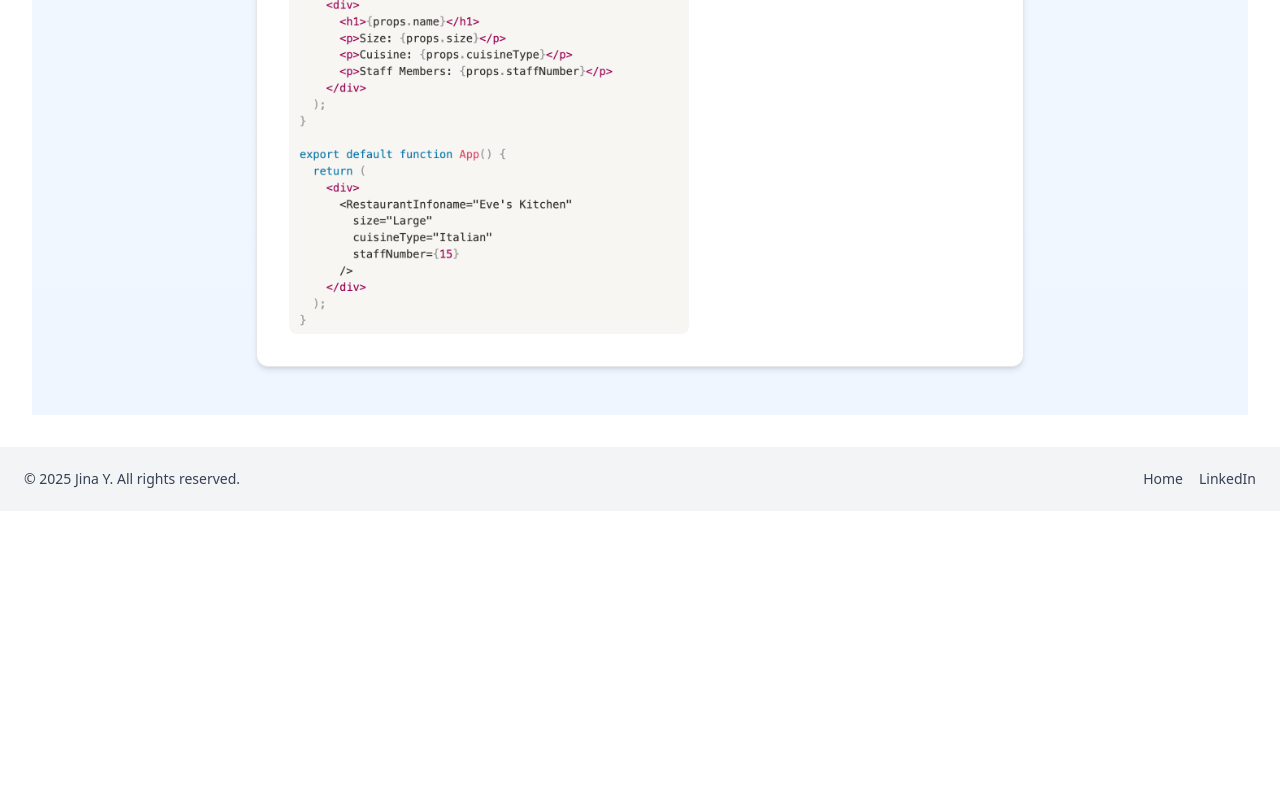
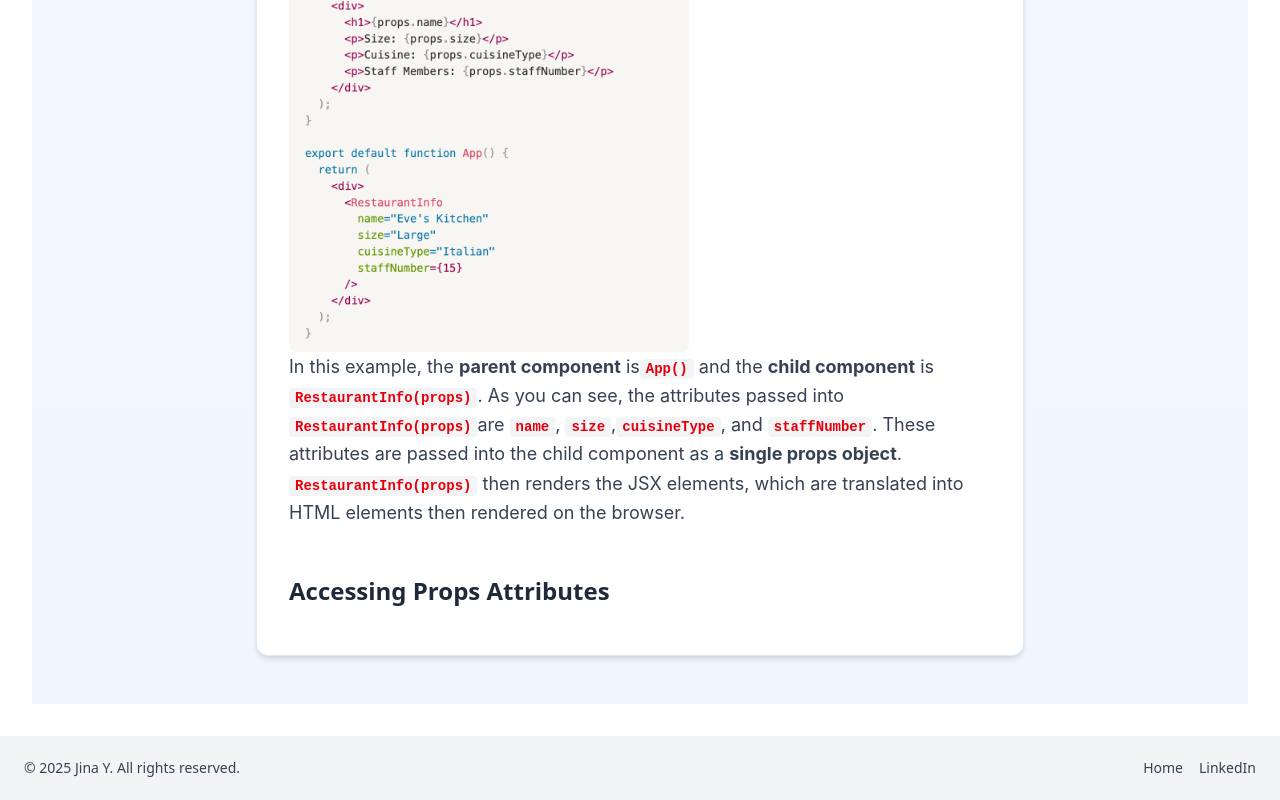
Before and after one commit to popobunns/full-stack-notes, a Next.js app: page /react in a window 1280 px wide. Shown: the part 3109-3909 px from the top of the page. Before the commit the page ends 3620 px from the top, so only its background shows below. Built offline with nearby package versions, Linux system fonts and the light colour scheme.

Commit message:
Finished Rect Components and Passing in Props section in React page

```diff
--- a/src/app/react/page.js
+++ b/src/app/react/page.js
@@ -146,6 +146,20 @@ export default function Home() {
           height={300}
           className="fade-in-up rounded-lg"
         />
+        <p className="body italics">
+          In this example, the <span className="font-bold">parent component</span> is
+          <code className="inline-code">App()</code> and the <span className="font-bold">
+            child component</span> is <code className="inline-code">RestaurantInfo(props)</code>.
+          As you can see, the attributes passed into <code className="inline-code">RestaurantInfo(props)</code>
+          are <code className="inline-code">name</code>, <code className="inline-code">size</code>,
+          <code className="inline-code">cuisineType</code>, and <code className="inline-code">staffNumber</code>.
+          These attributes are passed into the child component as a <span className="font-bold">single
+          props object</span>. <code className="inline-code">RestaurantInfo(props)</code> then renders the
+          JSX elements, which are translated into HTML elements then rendered on the browser.
+        </p>
+
+        {/* Accessing Props Attributes*/}
+        <h3 className="subsubheading">Accessing Props Attributes</h3>
         </div>
       </main>
     );
```
Also changed, not shown: public/images/react/dot-notation.png.
